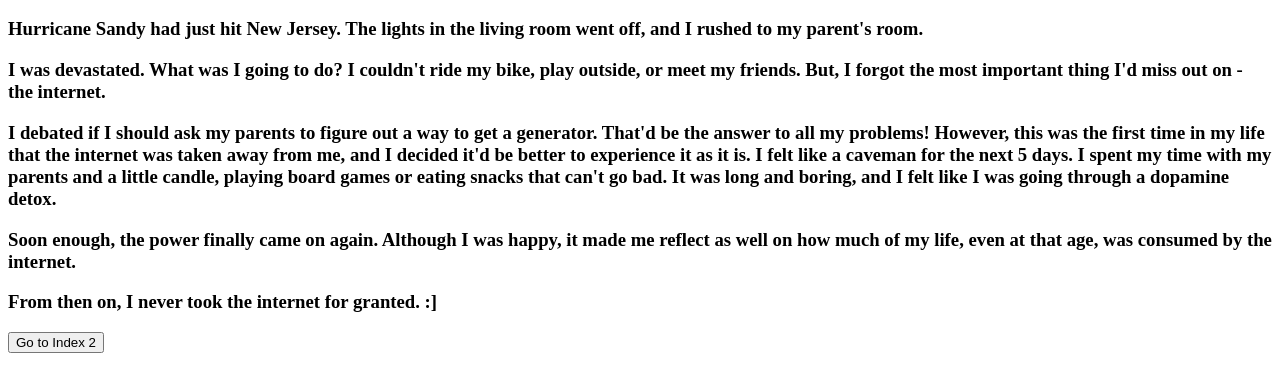
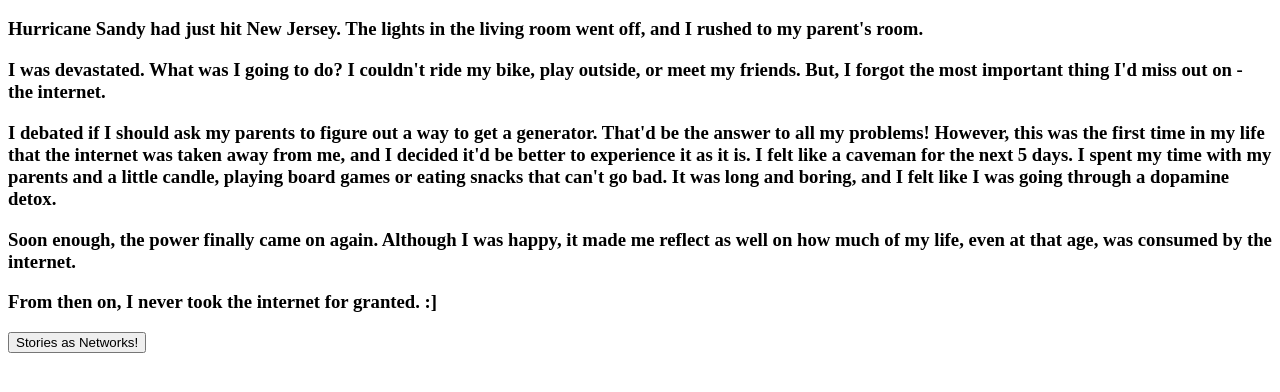
Before and after one commit to rkadakia04/Interaction-Studio, a plain HTML site: page index.html in a window 1280 px wide. Shown: the part 48-440 px from the top of the page. Drawn offline with Linux system fonts and the light colour scheme.

Commit message:
Update index.html

```diff
--- a/index.html
+++ b/index.html
@@ -7,5 +7,5 @@
     <h3>Soon enough, the power finally came on again. Although I was happy, it made me reflect as well on how much of my life, even at that age, was consumed by the internet.</h3>
     <h3>From then on, I never took the internet for granted. :]</h3>
 
-    <button onclick="location.href='index2.html';">Go to Index 2</button>
+    <button onclick="location.href='index2.html';">Stories as Networks!</button>
 </body>
```
